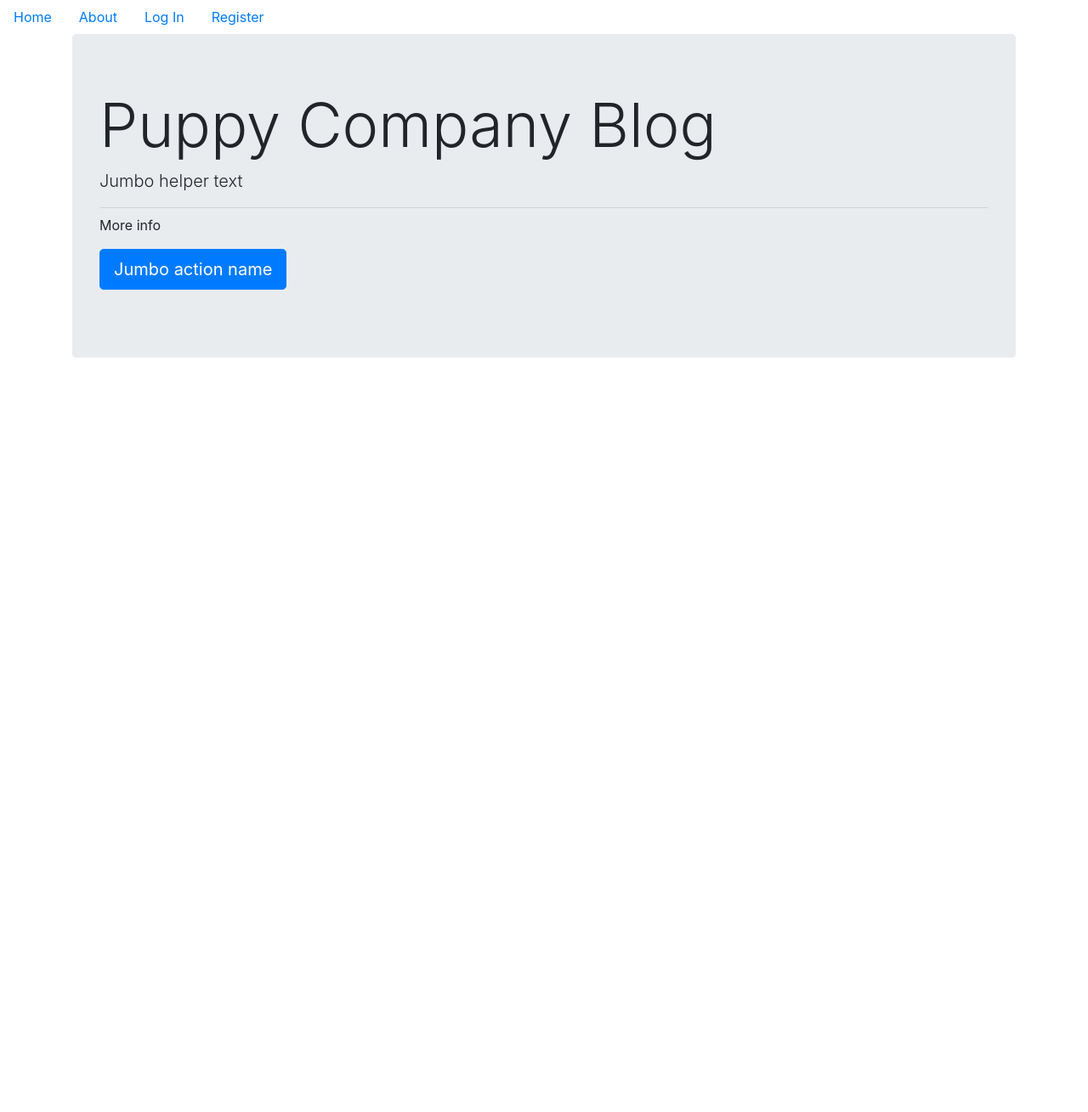
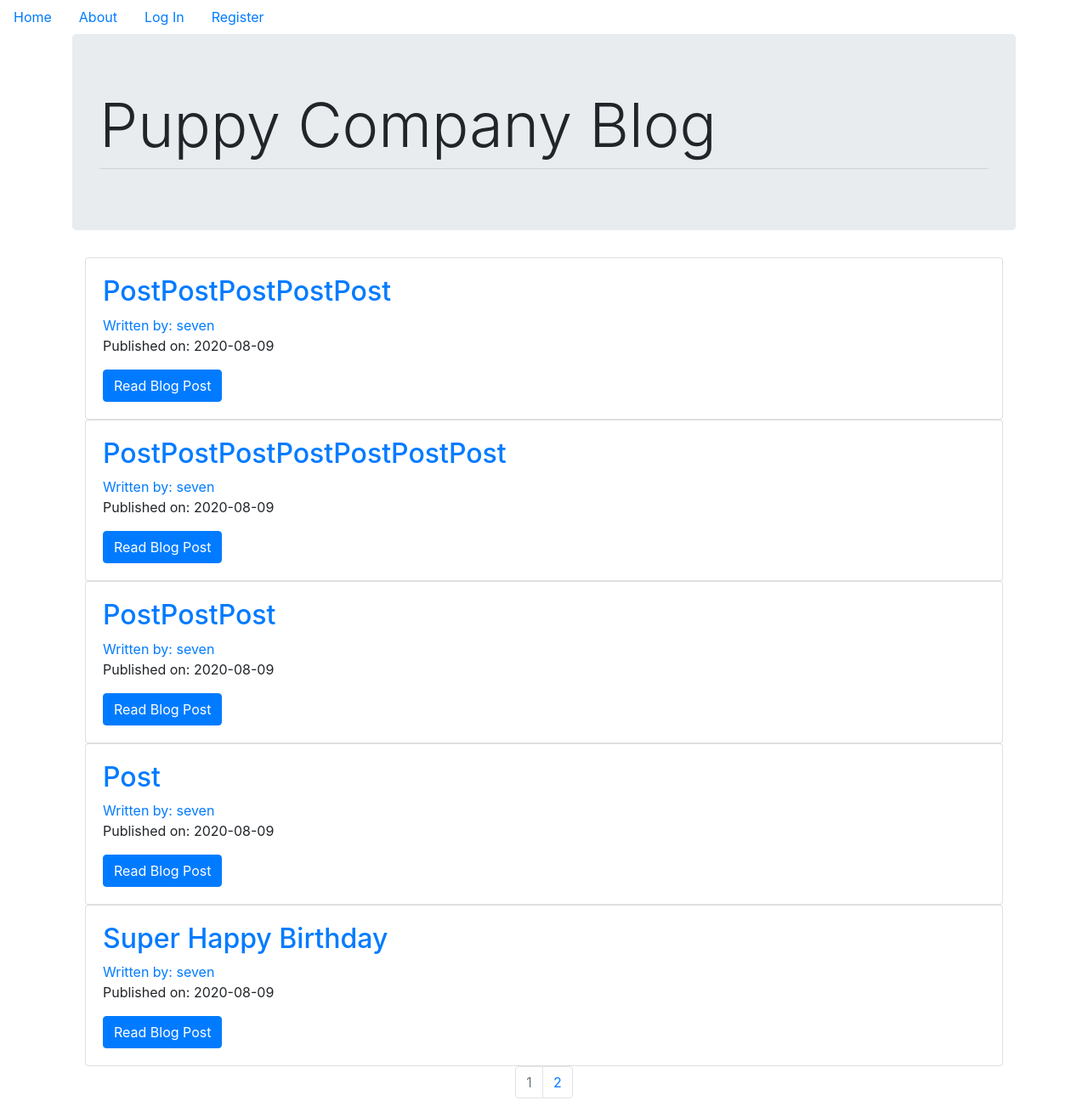
Before and after one commit to jonathanhle/flask-bootcamp-blog, a Flask app: page / in a window 1280 px wide. Shown: the whole page at 85% size. Before the commit the page ends 421 px from the top, so only its background shows below. Run offline with Flask 2, Linux system fonts and the light colour scheme; data comes from the database, SQL or seed files in the repository; both versions use the stored data as it was after the commit; parts of the project's set-up code (start-up, migrations or seed data) failed here and were passed over; some libraries are stand-ins or nearby versions.

Commit message:
[LRN-12] Final Project!

```diff
--- a/puppycompanyblog/blog_posts/views.py
+++ b/puppycompanyblog/blog_posts/views.py
@@ -43,7 +43,7 @@ def blog_post(blog_post_id):
 # -----------------------------------------------------------
 # UPDATE A BLOG POST
 # -----------------------------------------------------------
-@blog_posts.route('<int:blog_post_id>/update', methods=['GET', 'POST'])
+@blog_posts.route('/<int:blog_post_id>/update', methods=['GET', 'POST'])
 @login_required
 def update(blog_post_id):
     blog_post = BlogPost.query.get_or_404(blog_post_id)
@@ -64,7 +64,7 @@ def update(blog_post_id):
         return redirect(url_for('blog_posts.blog_post', blog_post_id = blog_post.id))
 
     # On first update form view, the fields should have current text and title prefilled
-    elif request.method = 'GET':
+    elif request.method == 'GET':
         form.title.data = blog_post.title
         form.text.data = blog_post.text
 
@@ -76,7 +76,7 @@ def update(blog_post_id):
 # DELETE A BLOG POST
 # this won't have a template, but we'll use a Bootstrap modal
 # -----------------------------------------------------------
-@blog_posts.route('<int:blog_post_id>/delete', methods=['GET', 'POST'])
+@blog_posts.route('/<int:blog_post_id>/delete', methods=['GET', 'POST'])
 @login_required
 def delete_post(blog_post_id):
 
--- a/puppycompanyblog/core/views.py
+++ b/puppycompanyblog/core/views.py
@@ -1,10 +1,14 @@
 from flask import render_template, request, Blueprint
+from puppycompanyblog.models import BlogPost
 
 core = Blueprint('core', __name__)
 
 @core.route('/')
 def index():
-    return render_template('index.html')
+    page = request.args.get('page', 1, type=int)
+    #.query queryies all the posts, entire table
+    blog_posts = BlogPost.query.order_by(BlogPost.date.desc()).paginate(page=page, per_page=5)
+    return render_template('index.html', blog_posts=blog_posts)
 
 @core.route('/info')
 def info():
--- a/puppycompanyblog/templates/base.html
+++ b/puppycompanyblog/templates/base.html
@@ -36,7 +36,7 @@
             <a href="{{ url_for('users.account')}}">Account</a>
         </li>
         <li class='nav-link'>
-            <a href="#">Create Post</a>
+            <a href="{{ url_for('blog_posts.create_post') }}">Create Post</a>
         </li>
         {% else %}
         <li class='nav-link'>
--- a/puppycompanyblog/templates/index.html
+++ b/puppycompanyblog/templates/index.html
@@ -4,11 +4,44 @@
 
 <div class="jumbotron">
     <h1 class="display-3">Puppy Company Blog</h1>
-    <p class="lead">Jumbo helper text</p>
     <hr class="my-2">
-    <p>More info</p>
-    <p class="lead">
-        <a class="btn btn-primary btn-lg" href="Jumbo action link" role="button">Jumbo action name</a>
-    </p>
 </div>
+
+<div class="container">
+    {% for post in blog_posts.items %}
+        <div class="card">
+            <div class="card-body">
+                <h2>
+                    <a class="card-title" href="{{ url_for('blog_posts.blog_post', blog_post_id=post.id) }}">{{ post.title }}</a>
+                </h2>
+                <a href="{{ url_for('users.user_posts', username=post.author.username) }}" >Written by: {{ post.author.username }}</a>
+                <p>Published on: {{ post.date.strftime('%Y-%m-%d') }}</p>
+                <a class="btn btn-primary" href="{{ url_for('blog_posts.blog_post', blog_post_id=post.id) }}">Read Blog Post</a>
+            </div>
+        </div>
+    {% endfor %}
+</div>
+
+<nav aria-label="Page navigation">
+
+    <ul class="pagination justify-content-center">
+        <!-- See flask documentation for iter_pages. it's just a special method for pagination in flask -->
+        <!-- it's how many pages to the left and right in the pagination bar -->
+        {% for page_num in blog_posts.iter_pages(left_edge=1, right_edge=1, left_current=1, right_current=2) %}
+
+        {% if blog_posts.page == page_num %}
+        <li class="page-item disabled">
+            <a class="page-link"
+                href="{{ url_for('core.index', page=page_num) }}">{{ page_num }}</a>
+        </li>
+        {% else %}
+        <li class="page-item">
+            <a class="page-link"
+                href="{{ url_for('core.index', page=page_num) }}">{{ page_num }}</a>
+        </li>
+        {% endif %}
+
+        {% endfor %}
+    </ul>
+</nav>
 {% endblock %}
--- a/puppycompanyblog/templates/user_blog_posts.html
+++ b/puppycompanyblog/templates/user_blog_posts.html
@@ -9,9 +9,9 @@
     <p class="lead">Welcome to the page for {{ user.username }}</p>
     <img src="{{ url_for('static', filename='profile_pics/' + user.profile_image) }}" alt="">
 
-    {% for post in blog_post.items %}
+    {% for post in blog_posts.items %}
     <h2><a href="{{ url_for('blog_posts.blog_post', blog_post_id=post.id) }}">{{ post.title }}</a></h2>
-    Written by: <a href="{{ url_for('users.user_post', username=post.author.username) }}">{{ post.author.username }}</a>
+    Written by: <a href="{{ url_for('users.user_posts', username=post.author.username) }}">{{ post.author.username }}</a>
 
     <p class='text-muted'>Published on: {{ post.date.strftime("%Y-%m-%d") }}</p>
     <br>
```
Also changed, not shown: puppycompanyblog/data.sqlite, puppycompanyblog/static/profile_pics/seven.png (added).
